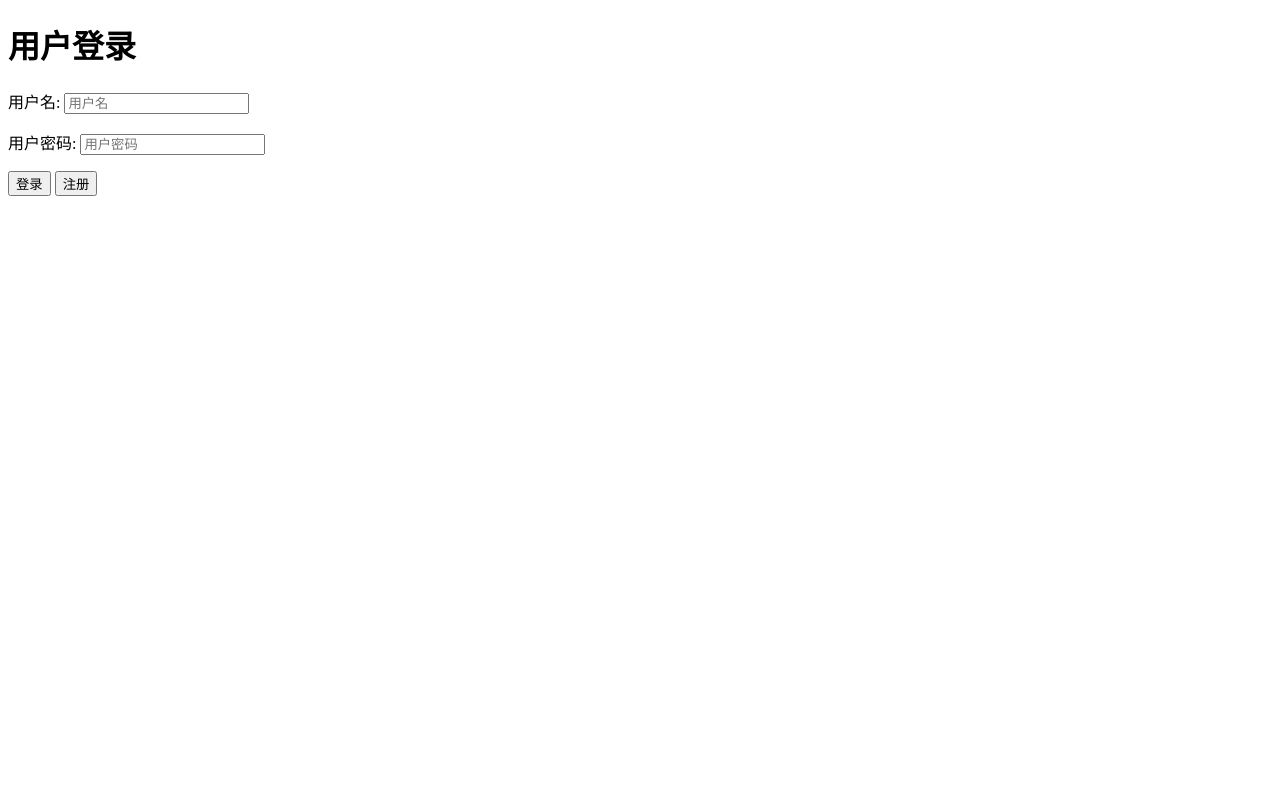
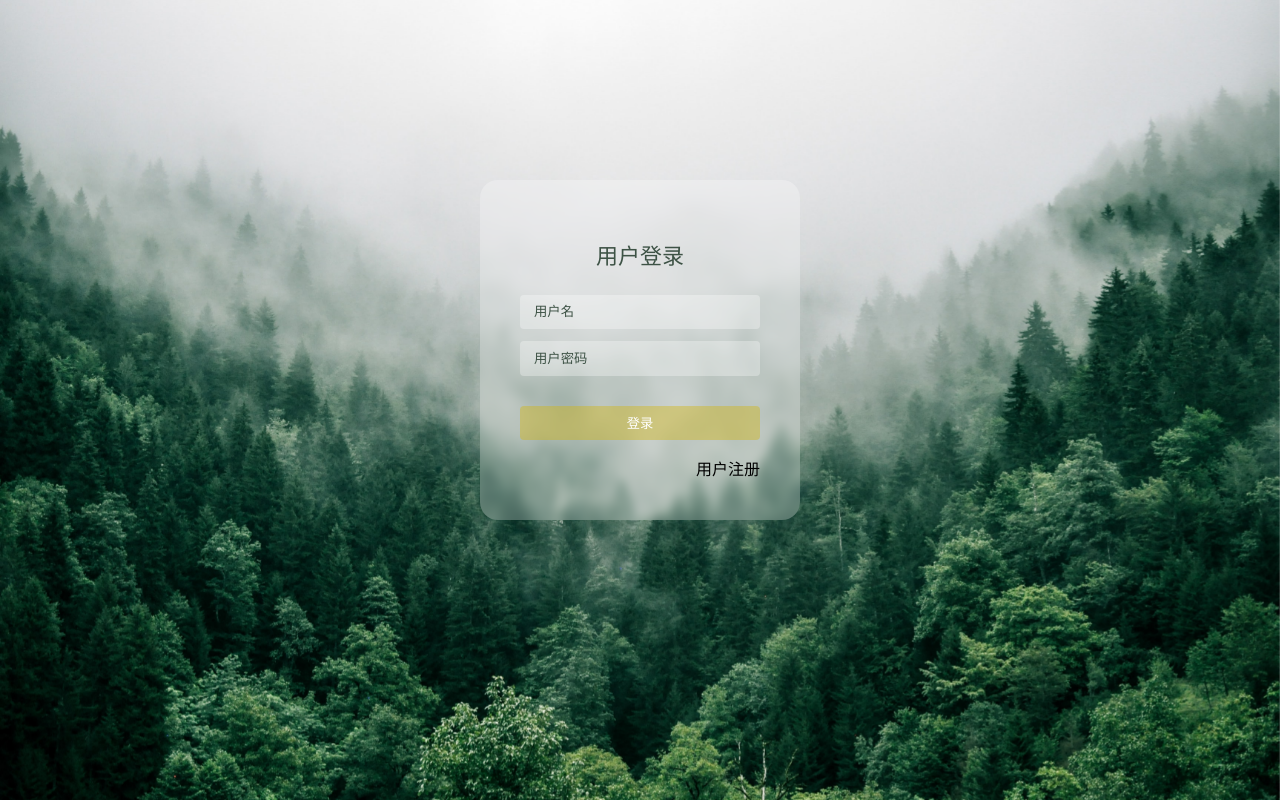
Before and after one commit to chengixr/DealSystem, a Django app: page /login/ in a window 1280 px wide. Run offline with Django 4.2, Linux system fonts and the light colour scheme.

Commit message:
登录页面修改

```diff
--- /dev/null
+++ b/app01/static/css/style.css
@@ -0,0 +1,96 @@
+html body{
+    margin: 0;
+    font-family: "PingFang SC", sans-serif;
+}
+
+.container{
+    width: 100vw;
+    height: 100vh;
+    display: flex;
+    align-items: center;
+    justify-content: center;
+    background: url("../img/background.jpeg") fixed no-repeat;
+    background-size: cover;
+}
+
+.login-form{
+    width: 240px;
+    height: 260px;
+    top: -50px;
+    display: flex;
+    flex-direction: column;
+    padding: 40px;
+    text-align: center;
+    position: relative;
+    z-index: 100;
+    background: inherit;
+    border-radius: 18px;
+    overflow: hidden;
+}
+
+.login-form::before{
+    content: "";
+    width: calc(100% + 20px);
+    height: calc(100% + 20px);
+    position: absolute;
+    top: -10px;
+    left: -10px;
+    overflow: hidden;
+    background: inherit;
+    box-shadow: inset 0 0 0 200px rgba(255, 255, 255, 0.25);
+    filter: blur(5px);
+    z-index: -1;
+}
+
+.login-form h2{
+    font-size: 22px;
+    font-weight: 550;
+    color: #3d5245
+}
+
+.login-form input,
+.login-form button{
+    margin: 6px 0;
+    height: 36px;
+    border: none;
+    background-color: rgba(255,255,255,0.3);
+    border-radius: 4px;
+    padding: 0 14px;
+    color: #3d5245;
+}
+
+.login-form input::placeholder{
+    color: #3d5245;
+}
+
+.login-form button:focus,
+.login-form input:focus{
+    background-color: white;
+    outline: 0;
+}
+
+.login-form button{
+    margin-top: 24px;
+    background-color: rgba(209, 179, 9, 0.4);
+    color: white;
+    position: relative;
+    overflow: hidden;
+    cursor: pointer;
+    transition: 0.5s;
+}
+
+.login-form button:hover{
+    background-color: rgba(209, 179, 9, 0.8);
+}
+
+.login-form a{
+    text-decoration: none;
+    color: black;
+    text-align: right;
+    margin-top: 10px;
+}
+
+.login-form span{
+    color: red;
+    text-align: left;
+}
--- a/app01/templates/login.html
+++ b/app01/templates/login.html
@@ -2,35 +2,23 @@
 <html lang="en">
 <head>
     <meta charset="UTF-8">
-    <title>用户登录</title>
+    <meta http-equiv="X-UA-Compatible" content="IE=edge">
+    <meta name="viewport" content="width=device-width, initial-scale=1.0">
+    <link rel="stylesheet" href="../static/css/style.css">
+    <title>资金系统</title>
 </head>
 <body>
+<div class="container" >
+    <form action="#" method="post" class="login-form">
+        {% csrf_token %}
+        <h2>用户登录</h2>
+        <input type="text" name="user" placeholder="用户名">
+        <input type="password" name="pwd" placeholder="用户密码">
+        <span>{{ error_msg }}</span>
+        <button type="submit">登录</button>
 
-<h1>用户登录</h1>
-<form method="post">
-
-    {% csrf_token %}
-
-    <label>
-        <p>
-            <label for="user">用户名:</label>
-            <input type="text" name="user" placeholder="用户名">
-        </p>
-        <p>
-            <label for="pwd">用户密码:</label>
-            <input type="password" name="pwd" placeholder="用户密码">
-        </p>
-        <p>
-            <input type="submit" name="login" value="登录"/>
-            <input type="submit" name="register" value="注册">
-        </p>
-
-        <span style="color: red">
-            {{ error_msg }}
-        </span>
-
-    </label>
-</form>
-
+        <a href="register.html">用户注册</a>
+    </form>
+</div>
 </body>
 </html>
```
Also changed, not shown: app01/static/img/background.jpeg (added).
